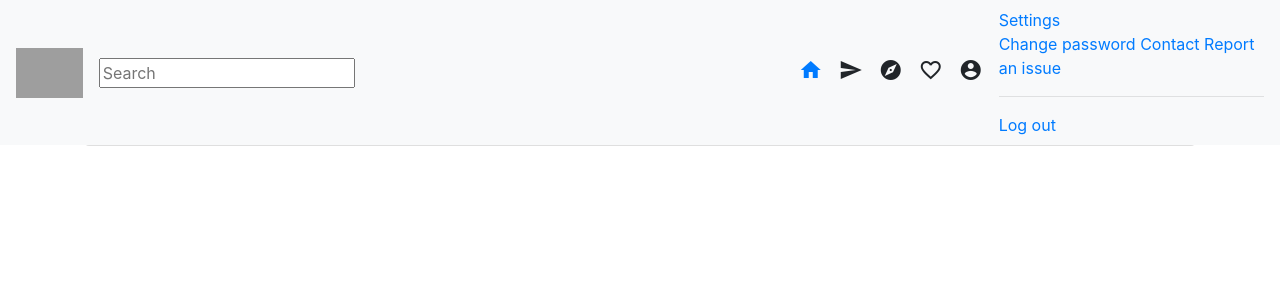
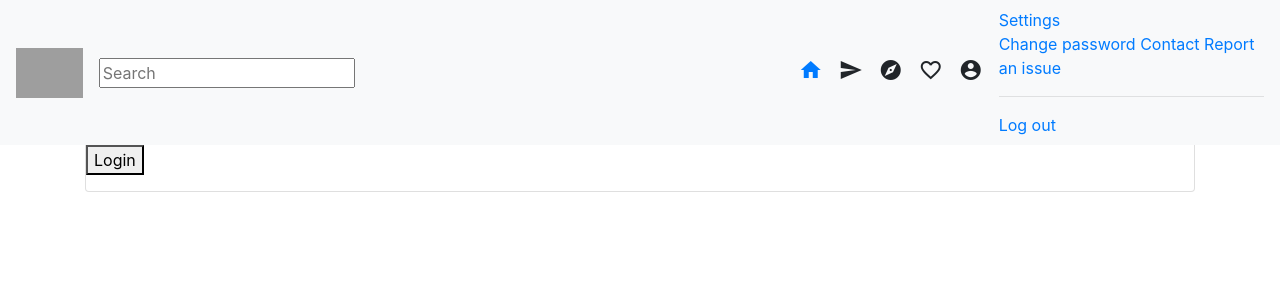
Before and after one commit to LincolnMoki/instagram, a Django app: template instagram/templates/instagram/login.html in a window 1280 px wide. Shown: the top 300 px of the page. Run offline with Django 3.2, Linux system fonts and the light colour scheme; the template is opened without the code that fills it, so the values that code supplies are empty, except form fields; tables that the repository leaves empty hold one stand-in row (values such as "Sample post"); form fields are guessed from the names that the template uses; some libraries are stand-ins or nearby versions; grey boxes are pictures that could not be loaded.

Commit message:
added class field for login

```diff
--- a/instagram/templates/instagram/login.html
+++ b/instagram/templates/instagram/login.html
@@ -44,6 +44,14 @@
         </div>
         {% endif %}
 
+        <div class="field">
+            <p class="control">
+              <button type="submit" value="login" class="button is-success">
+                Login
+              </button>
+            </p>
+          </div>
+
 
 
 
```
